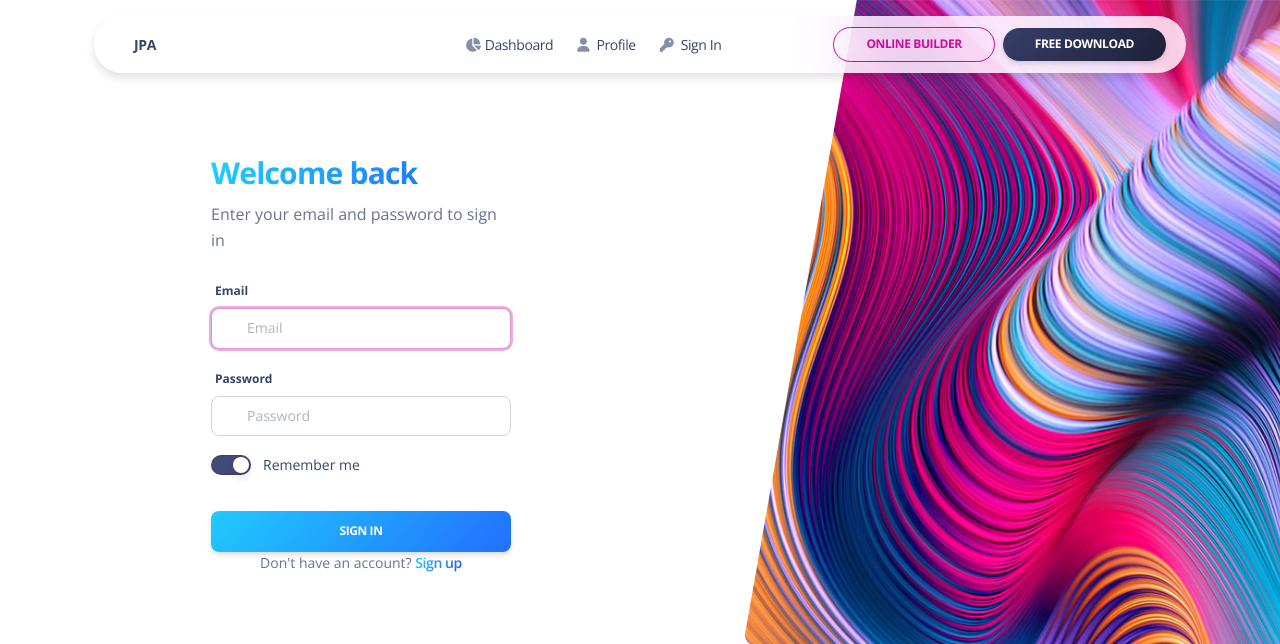
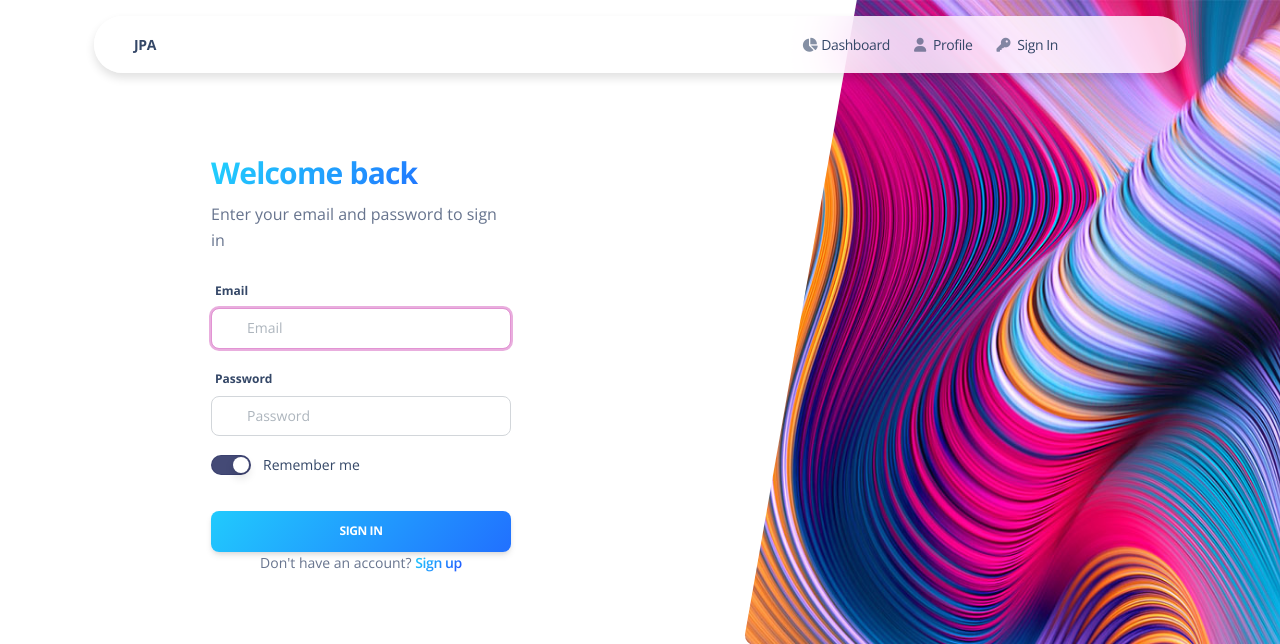
Before and after one commit to NoriAlafa/JPA, a CodeIgniter 4 app: template app/Views/auth/login.php in a window 1280 px wide. Shown: the top 644 px of the page. Run offline with PHP 8.4 and a stand-in for CodeIgniter, Linux system fonts and the light colour scheme; the template is opened without the code that fills it, so the values that code supplies are empty; some libraries are stand-ins or nearby versions.

Commit message:
[EDIT]View Register dan Login dan Icon

```diff
--- a/app/Views/auth/login.php
+++ b/app/Views/auth/login.php
@@ -28,7 +28,7 @@
         <!-- Navbar -->
         <nav class="navbar navbar-expand-lg blur blur-rounded top-0 z-index-3 shadow position-absolute my-3 py-2 start-0 end-0 mx-4">
           <div class="container-fluid pe-0">
-            <a class="navbar-brand font-weight-bolder ms-lg-0 ms-3 " href="<?=base_url('pages/dashboard.html')?>">
+            <a class="navbar-brand font-weight-bolder ms-lg-0 ms-3 " href="<?=base_url('/')?>">
               JPA
             </a>
             <button class="navbar-toggler shadow-none ms-2" type="button" data-bs-toggle="collapse" data-bs-target="#navigation" aria-controls="navigation" aria-expanded="false" aria-label="Toggle navigation">
@@ -57,14 +57,6 @@
                     <i class="fas fa-key opacity-6 text-dark me-1"></i>
                     Sign In
                   </a>
-                </li>
-              </ul>
-              <li class="nav-item d-flex align-items-center">
-                <a class="btn btn-round btn-sm mb-0 btn-outline-primary me-2" target="_blank" href="https://www.creative-tim.com/builder/soft-ui?ref=navbar-dashboard">Online Builder</a>
-              </li>
-              <ul class="navbar-nav d-lg-block d-none">
-                <li class="nav-item">
-                  <a href="https://www.creative-tim.com/product/soft-ui-dashboard" class="btn btn-sm btn-round mb-0 me-1 bg-gradient-dark">Free download</a>
                 </li>
               </ul>
             </div>
```
Also changed, not shown: app/Views/auth/register.php (+0 -8 lines), public/assets/img/favicon.png, public/assets/img/logo-ct.png.
